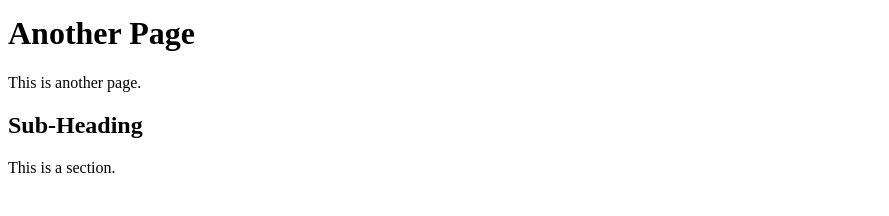
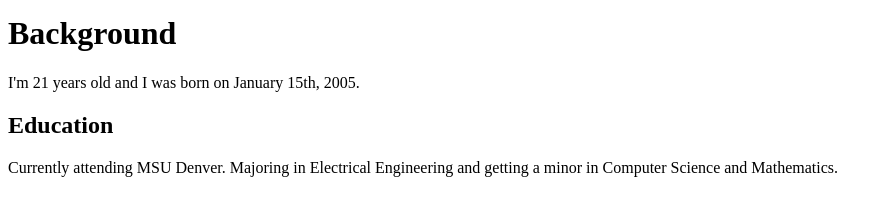
Before and after one commit to Chancie-Van/website, a plain HTML site: page secondpage.html in a window 1280 px wide. Shown: the part 214-430 px from the top of the page, without its empty margins (0-889 px from the left). Drawn offline with Linux system fonts and the light colour scheme.

Commit message:
Change title and update page content
Updated the title and content to reflect personal background and education.

```diff
--- a/secondpage.html
+++ b/secondpage.html
@@ -1,12 +1,12 @@
 <html>
   <head>
-    <title>Title of the Linked Page</title>
+    <title>About Me</title>
   </head>
   <body>
     <a href="index.html"><img src="logo.png"></a>
-    <h1>Another Page</h1>
-    <p>This is another page.</p>
-    <h2>Sub-Heading</h2>
-    <p>This is a section.</p>
+    <h1>Background</h1>
+    <p>I'm 21 years old and I was born on January 15th, 2005. </p>
+    <h2>Education</h2>
+    <p>Currently attending MSU Denver. Majoring in Electrical Engineering and getting a minor in Computer Science and Mathematics.</p>
   </body>
 </html>
```
